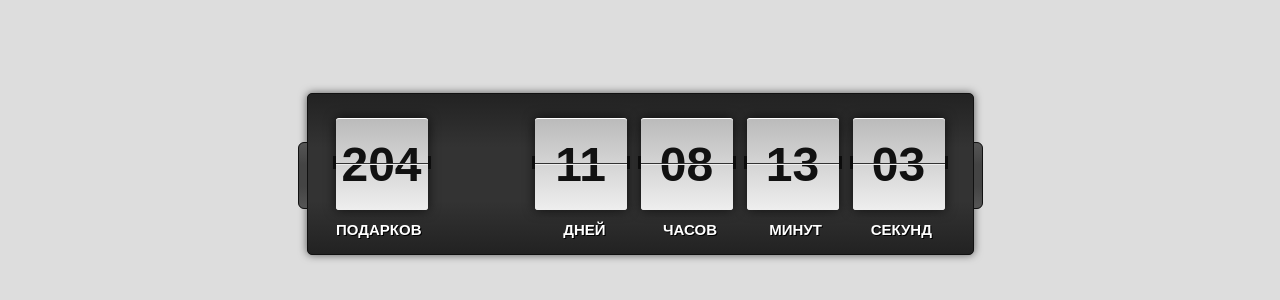
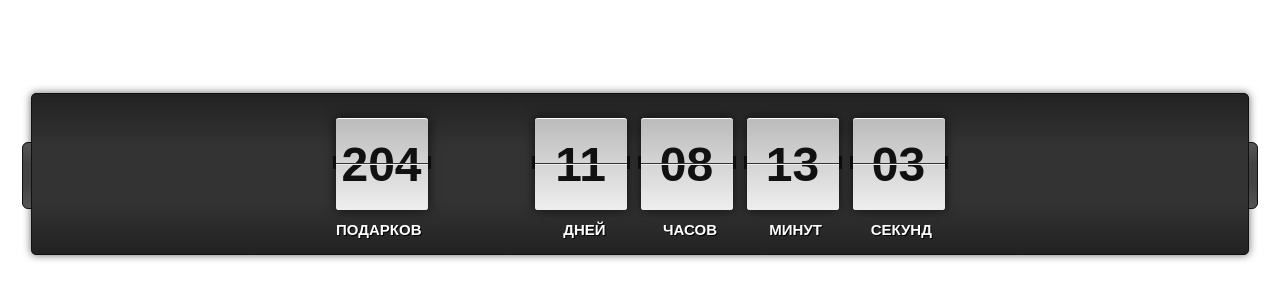
Before and after one commit to stumarkin/countdown, a plain HTML site: page index.html in a window 1280 px wide. Shown: the part 226-526 px from the top of the page. Drawn offline with Linux system fonts and the light colour scheme.

Commit message:
Update index.html

```diff
--- a/index.html
+++ b/index.html
@@ -1,10 +1,14 @@
-<style>body{
+<style>
+ body{
 	font: normal 13px/20px Arial, Helvetica, sans-serif; word-wrap:break-word;
 	color: #fff;
-	background: #ddd;
+	background: #fff;
+}
+ #countdown_frame {
+
   }
 #countdown, #countdown_powerbank{
-	width: 665px;
+	width: 95%;
 	height: 112px;
 	text-align: center;
 	background: #222;
@@ -78,6 +82,7 @@
 	padding: 18px 0;
 	display: inline-block;
 	position: relative;
+  margin-bottom:100px;
 }
 
 #countdown #tiles > span:before, #countdown_powerbank #tiles_powerbank > span:before{
@@ -122,9 +127,10 @@
 	text-align: center;
 	text-transform: uppercase;
 	display: inline-block;
+  margin-bottom:20px;
 }
 </style>
-
+<div id="countdown_frame">
   <div id="countdown">
     <div id='tiles'></div>
     <div class="labels">
@@ -133,6 +139,7 @@
       <li>часов</li>
       <li>минут</li>
       <li>секунд</li>
+    </div>
   </div>
 </div>
 
```
Lines whose indentation alone changed are shown as unchanged.
